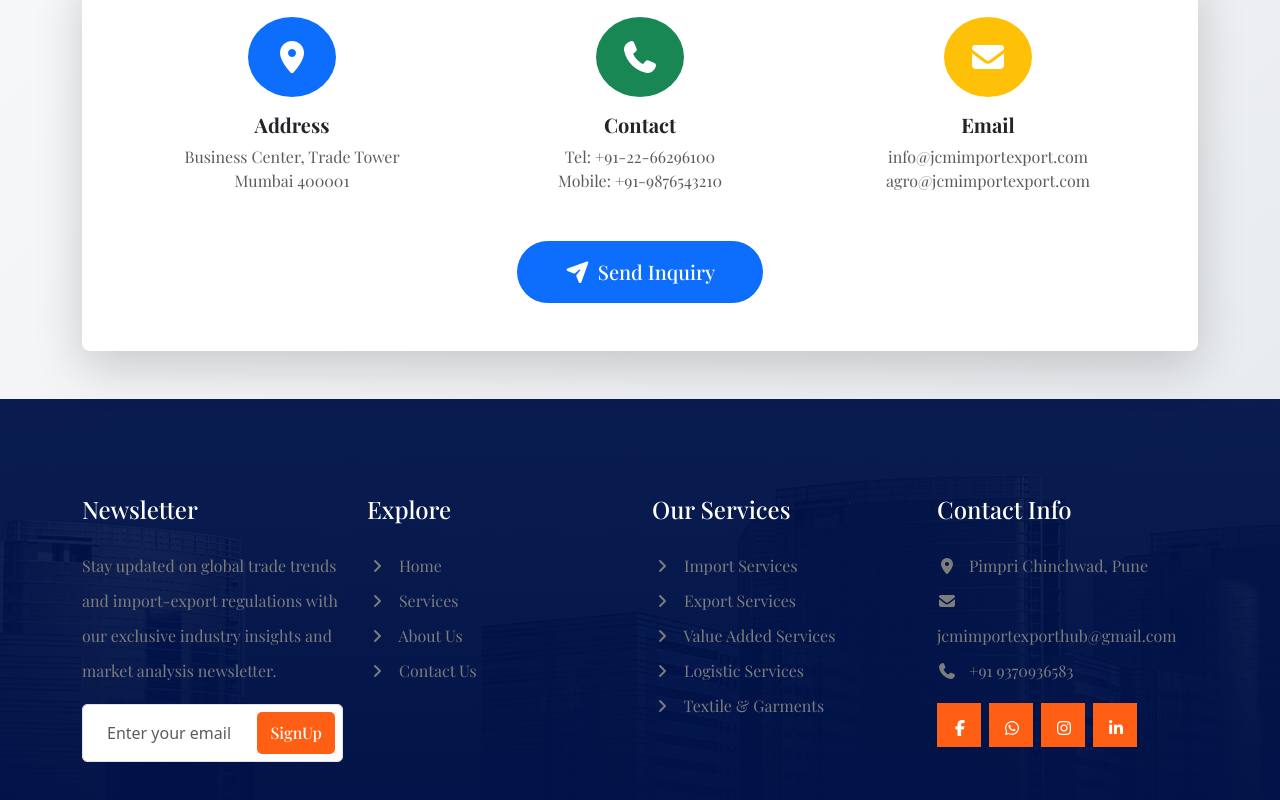
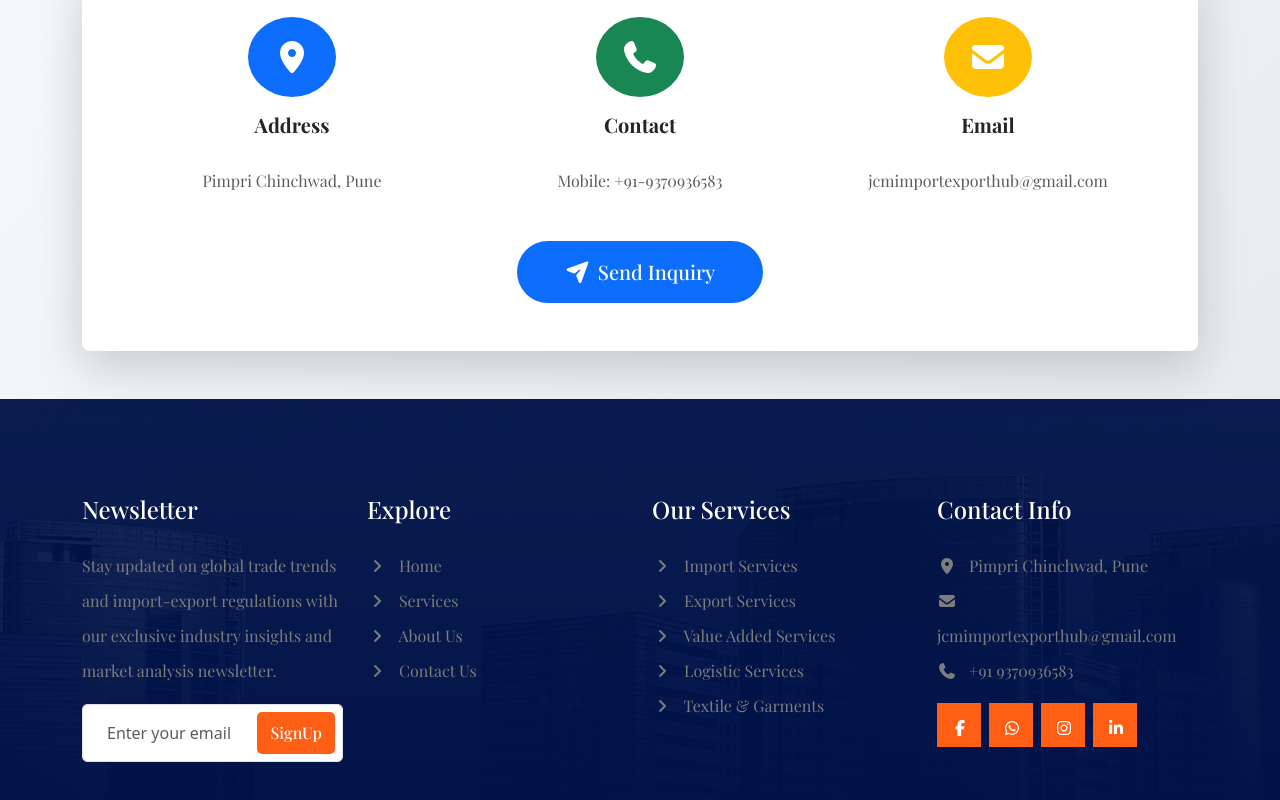
Before and after one commit to uborkar/jcm-Import-Export, a React (Create React App) app: page /PulsesProducts in a window 1280 px wide. Shown: the part 3192-3992 px from the top of the page. Built offline with nearby package versions, Linux system fonts and the light colour scheme; a web font is replaced by a local one.

Commit message:
Updated contact sections in our business

```diff
--- a/src/components/pages/OurBusiness/products/PulsesProducts.jsx
+++ b/src/components/pages/OurBusiness/products/PulsesProducts.jsx
@@ -598,9 +598,9 @@ export const PulsesProducts = () => {
                       </div>
                       <h5 className="fw-bold text-dark">Address</h5>
                       <p className="text-muted mb-0">
-                        Business Center, Trade Tower
+
                         <br />
-                        Mumbai 400001
+                        Pimpri Chinchwad, Pune
                       </p>
                     </Col>
 
@@ -610,9 +610,9 @@ export const PulsesProducts = () => {
                       </div>
                       <h5 className="fw-bold text-dark">Contact</h5>
                       <p className="text-muted mb-0">
-                        Tel: +91-22-66296100
+
                         <br />
-                        Mobile: +91-9876543210
+                        Mobile: +91-9370936583
                       </p>
                     </Col>
 
@@ -622,9 +622,9 @@ export const PulsesProducts = () => {
                       </div>
                       <h5 className="fw-bold text-dark">Email</h5>
                       <p className="text-muted mb-0">
-                        info@jcmimportexport.com
+
                         <br />
-                        agro@jcmimportexport.com
+                        jcmimportexporthub@gmail.com
                       </p>
                     </Col>
                   </Row>
--- a/src/components/pages/OurBusiness/products/Textile.jsx
+++ b/src/components/pages/OurBusiness/products/Textile.jsx
@@ -561,8 +561,8 @@ export const Textile = () => {
                       </div>
                       <h5 className="fw-bold text-dark">Address</h5>
                       <p className="text-muted mb-0">
-                        Business Center, Trade Tower<br />
-                        Mumbai 400001
+                        <br />
+                        Pimpri Chinchwad, Pune
                       </p>
                     </Col>
 
@@ -572,8 +572,8 @@ export const Textile = () => {
                       </div>
                       <h5 className="fw-bold text-dark">Contact</h5>
                       <p className="text-muted mb-0">
-                        Tel: +91-22-66296100<br />
-                        Mobile: +91-9876543210
+                        <br />
+                        Mobile: +91-9370936583
                       </p>
                     </Col>
 
@@ -583,8 +583,8 @@ export const Textile = () => {
                       </div>
                       <h5 className="fw-bold text-dark">Email</h5>
                       <p className="text-muted mb-0">
-                        info@jcmimportexport.com<br />
-                        textiles@jcmimportexport.com
+                        <br />
+                        jcmimportexporthub@gmail.com
                       </p>
                     </Col>
                   </Row>
```
